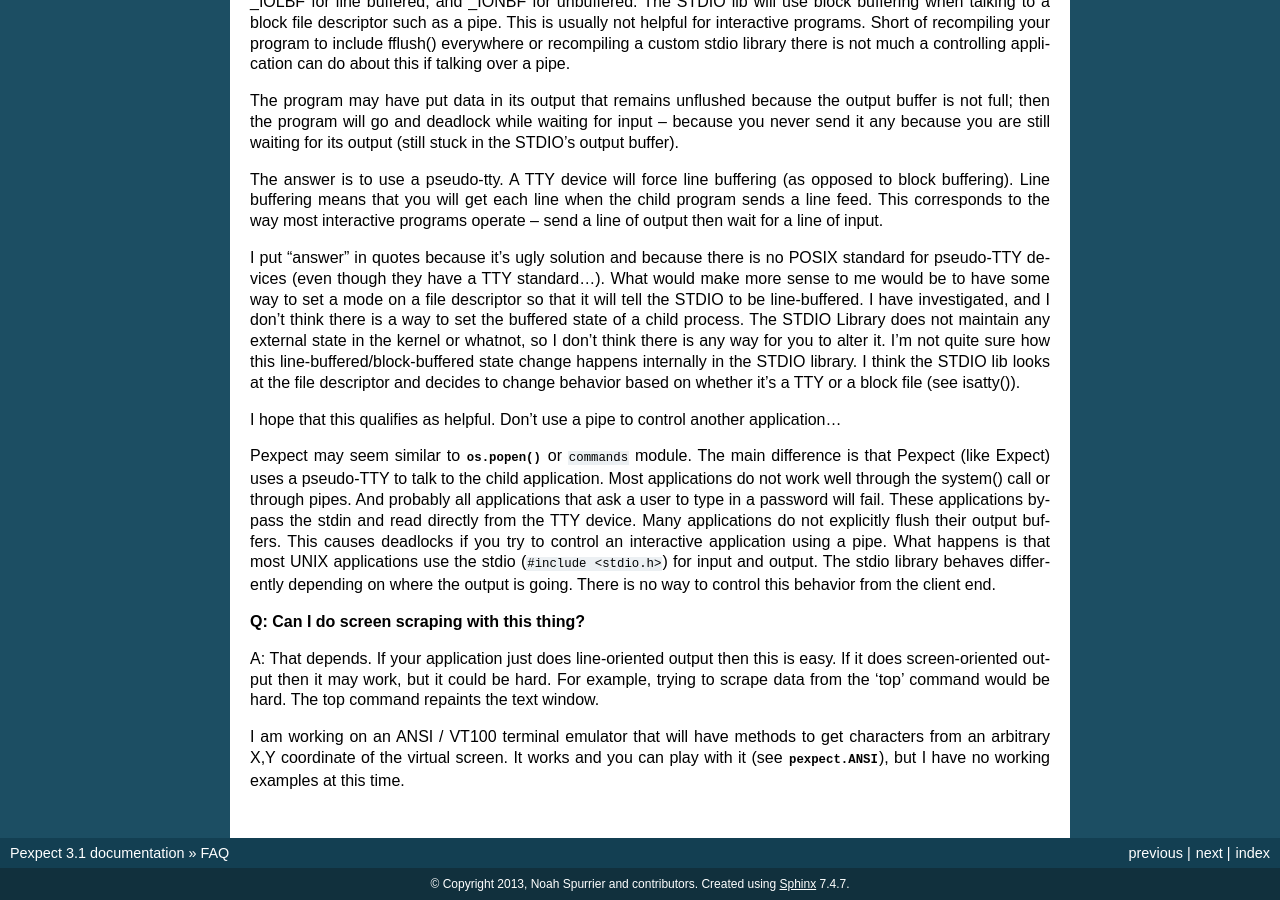
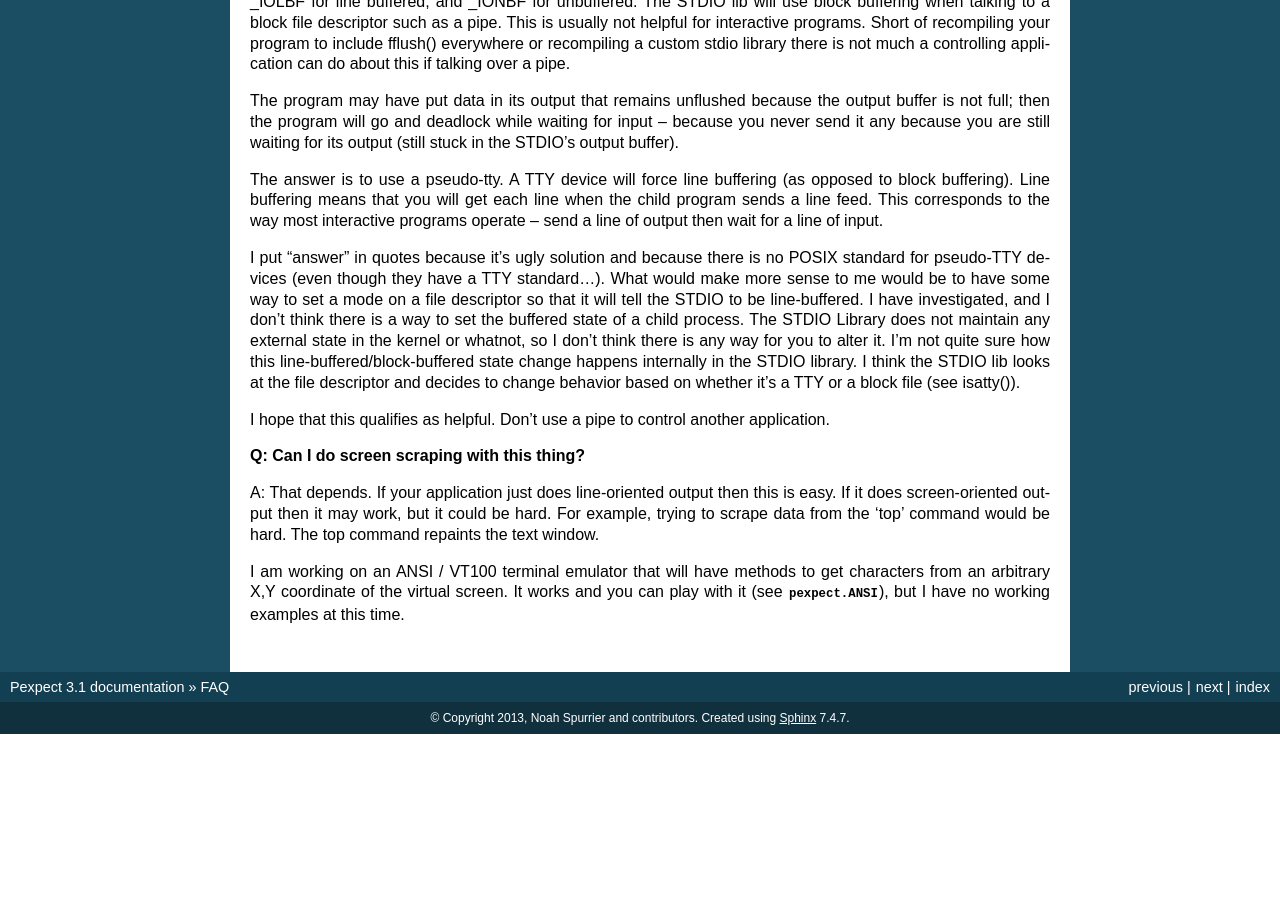
Before and after one commit to pexpect/pexpect, a Sphinx documentation site: the page built from doc/FAQ.rst, in a window 1280 px wide and 900 px high, scrolled down 1369 px. Built offline with Sphinx 7.4.7, drawn with Linux system fonts in a browser that asks for light colours; after the commit the page ends 2103 px from its top, so only the background shows below that.

Commit message:
FAQ.rst: Removed redundant paragraph.

```diff
--- a/doc/FAQ.rst
+++ b/doc/FAQ.rst
@@ -121,20 +121,7 @@ decides to change behavior based on whether it's a TTY or a block file
 (see isatty()).
 
 I hope that this qualifies as helpful. Don't use a pipe to control
-another application...
-
-Pexpect may seem similar to :func:`os.popen` or ``commands`` module. The
-main difference is that Pexpect (like Expect) uses a pseudo-TTY to talk
-to the child application. Most applications do not work well through the
-system() call or through pipes. And probably all applications that ask a
-user to type in a password will fail. These applications bypass the
-stdin and read directly from the TTY device. Many applications do not
-explicitly flush their output buffers. This causes deadlocks if you try
-to control an interactive application using a pipe. What happens is that
-most UNIX applications use the stdio (``#include <stdio.h>``) for input
-and output. The stdio library behaves differently depending on where the
-output is going. There is no way to control this behavior from the
-client end.
+another application.
 
 **Q: Can I do screen scraping with this thing?**
 
```
